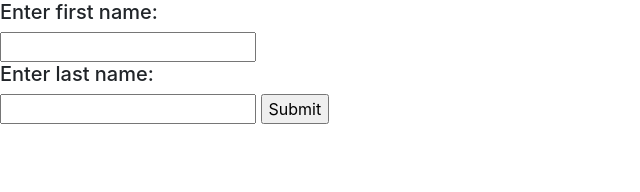
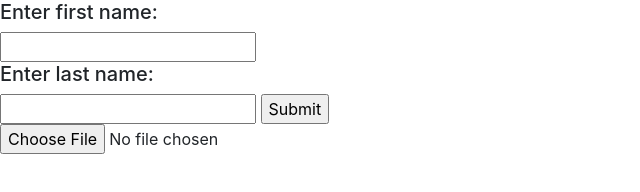
Before and after one commit to remyaubrun27/gitsandbox, a plain HTML site: page index.html in a window 1280 px wide. Shown: the whole page, without its empty margins (0-640 px from the left). Drawn offline with nearby package versions, Linux system fonts and the light colour scheme.

Commit message:
input file

```diff
--- a/index.html
+++ b/index.html
@@ -15,6 +15,9 @@
             </form>
         </div>
         <div id="card"></div>
+        <div id="photo">
+            <input type="file">
+        </div>
     </body>
     <script src="app.js"></script>
     <script src="https://code.jquery.com/jquery-3.3.1.slim.min.js" integrity="sha384-q8i/X+965DzO0rT7abK41JStQIAqVgRVzpbzo5smXKp4YfRvH+8abtTE1Pi6jizo" crossorigin="anonymous"></script>
```
Also changed, not shown: 1 other file.
